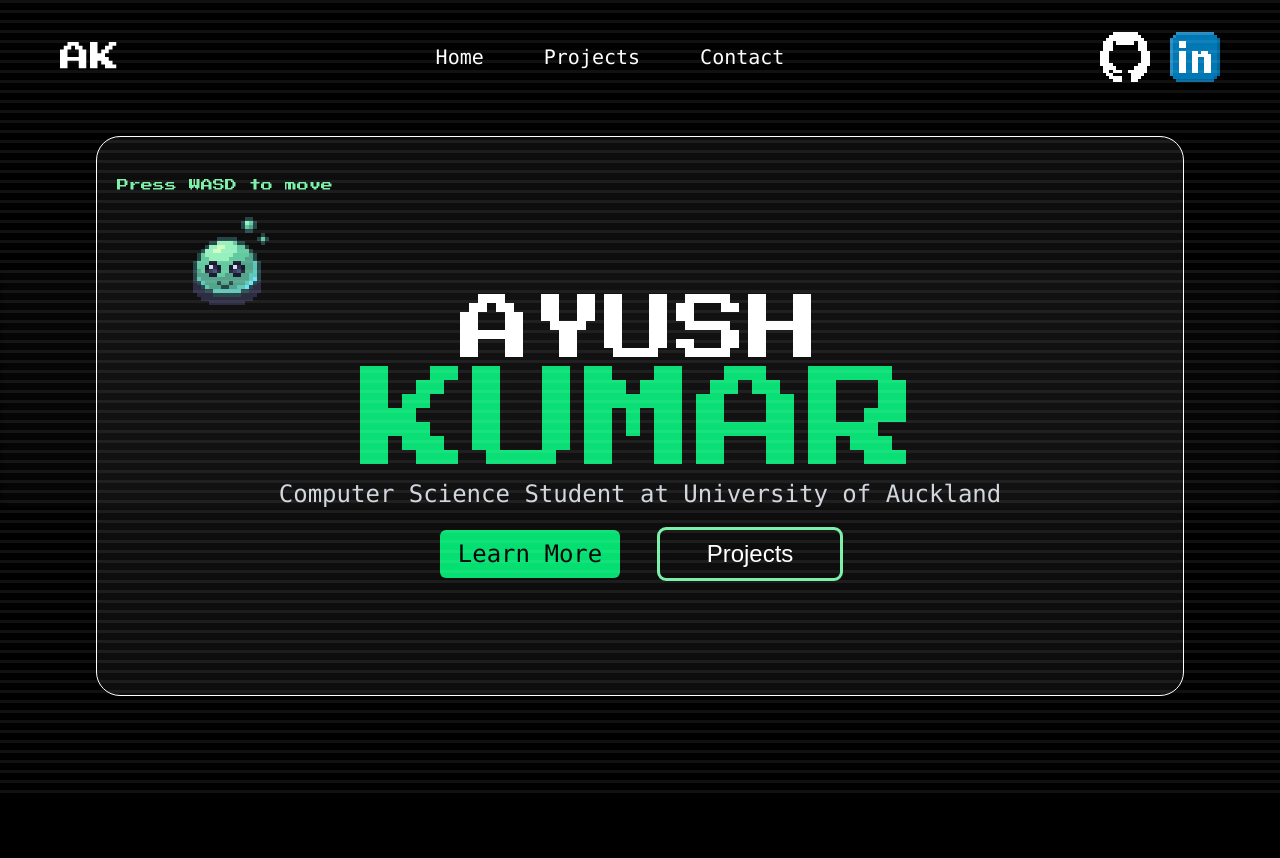
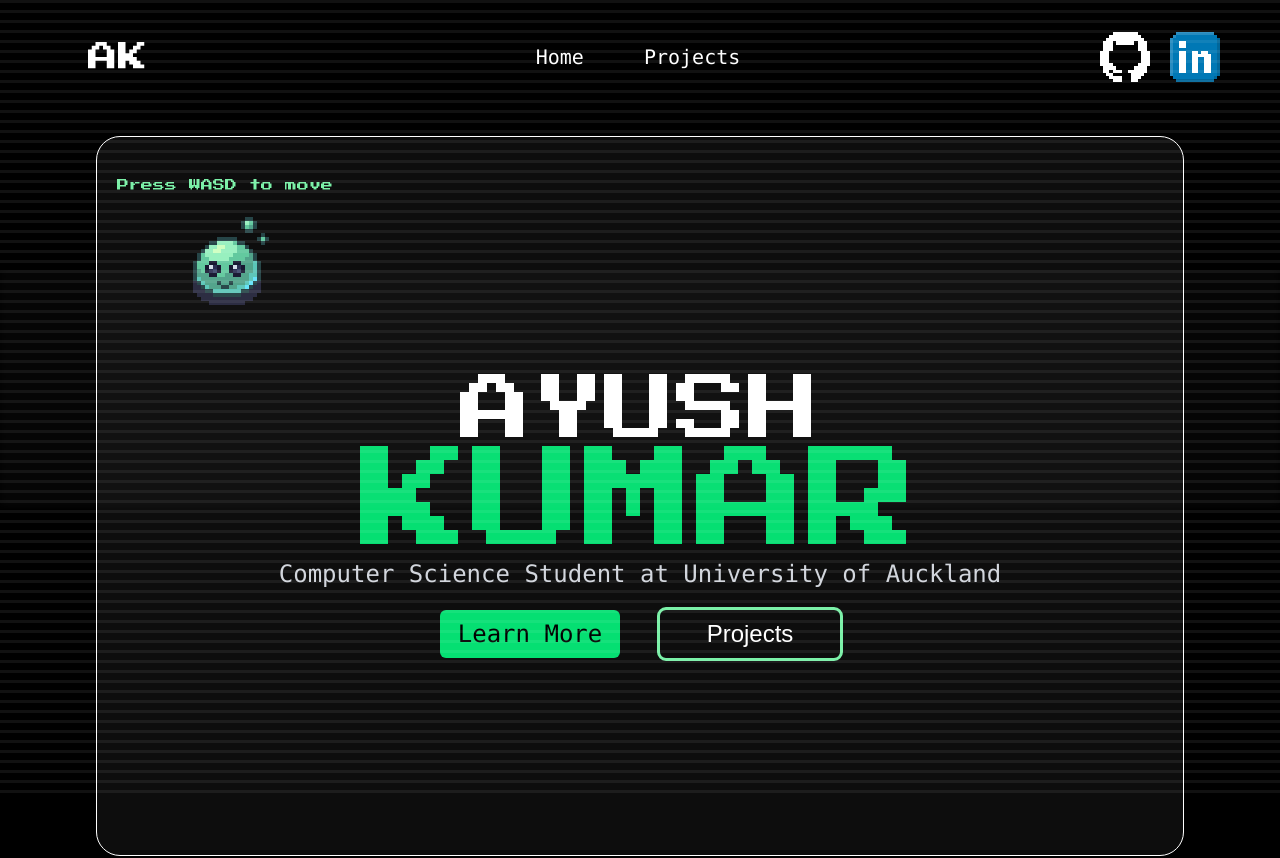
Before and after one commit to DeletedUser9/Personal-Website, a Next.js app: page / in a window 1280 px wide. Shown: the top 858 px of the page. Built offline with nearby package versions, Linux system fonts and the light colour scheme.

Commit message:
fixed layout

```diff
--- a/app/components/GeneralComponents/Navbar.tsx
+++ b/app/components/GeneralComponents/Navbar.tsx
@@ -7,21 +7,19 @@ export default function Navbar() {
 
     return(
         <header className="z-10 fixed top-0 w-full py-4 backdrop-blur-lg bg-black/50" >
-            <nav className="flex justify-between px-10 gap-5  md:justify-between md:border-b md:px-15 md:border-transparent">
+            <nav className="flex justify-between gap-5 md:border-b md:px-15 md:border-transparent">
 
                 <div className="md:flex md:justify-start md:items-center gap-3 py-4">
                     <Link href="/">
-                        <h1 className="pixel-font text-3xl text-white">AK</h1>
+                        <h1 className="pixel-font text-3xl px-7 text-white">AK</h1>
                     </Link>
                 </div>
 
-                <ul className="hidden font-mono text-xl md:flex md:justify-center md:items-center md:gap-15 md:px-15 md:text-white ">
+                <ul className="hidden font-mono text-xl md:flex md:justify-center md:items-center md:gap-15 md:text-white ">
                     <li>
                         <Hover isbutton={false} href="#home" text="Home"></Hover></li>
                     <li>
                         <Hover isbutton={false} href="#projects" text="Projects"></Hover></li>
-                    <li>
-                        <Hover isbutton={false} href="#contact" text="Contact"></Hover></li>
                 </ul>
                 <div className="flex md:flex md:justify-end  gap-5 py-4">
                     <Link href="https://github.com/DeletedUser9" target="_blank" rel="noopener noreferrer">
--- a/app/components/Hero/Hero.tsx
+++ b/app/components/Hero/Hero.tsx
@@ -6,7 +6,7 @@ import HeroText from "./HeroText"
 export default function Hero() {
 
   return (
-    <section className="relative overflow-hidden mt-10 w-screen h-svh md:w-mvh lg:w-full flex justify-center md:px-15 rounded-3xl border bg-white/5 min-h-80 md:h-[70vh] md:min-h-105 md:max-h-180">
+    <section className="relative overflow-hidden mt-10 w-screen h-svh md:w-mvh lg:w-full flex justify-center md:px-15 rounded-3xl border bg-white/5 min-h-80 md:min-h-105 md:max-h-180">
       <Player classname="relative h-64 w-64 hidden lg:block pixel-font text-xs py-10 px-5 text-green-300 text-center" initialPos={{ x: 0, y: 0 }}/>
       <HeroText />
     </section>
```
